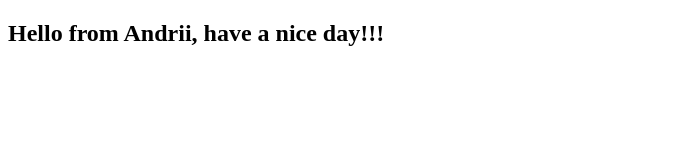
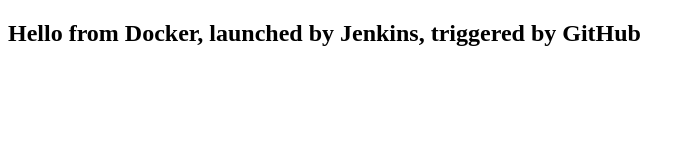
Before and after one commit to Andru1ha/ITPA-Serhiichuk, a plain HTML site: page index.html in a window 1280 px wide. Shown: the whole page, without its empty margins (0-693 px from the left). Drawn offline with Linux system fonts and the light colour scheme.

```diff
--- a/index.html
+++ b/index.html
@@ -5,6 +5,6 @@
 	<title>Lab_1</title>
 </head>
 <body>
-	<h2>Hello from Andrii, have a nice day!!!</h2>
+	<h2>Hello from Docker, launched by Jenkins, triggered by GitHub</h2>
 </body>
 </html>
```
Also changed, not shown: 1 other file.
